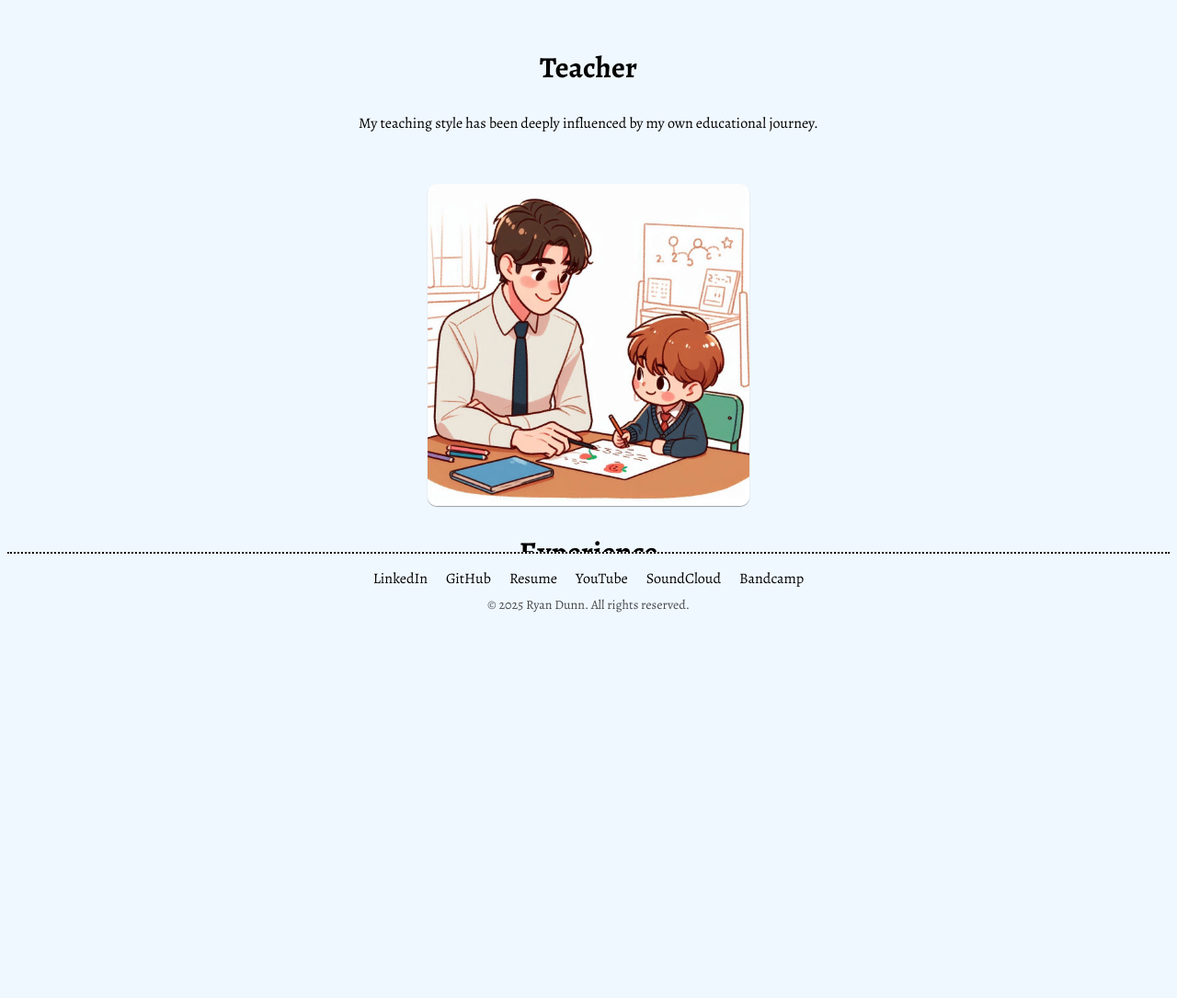
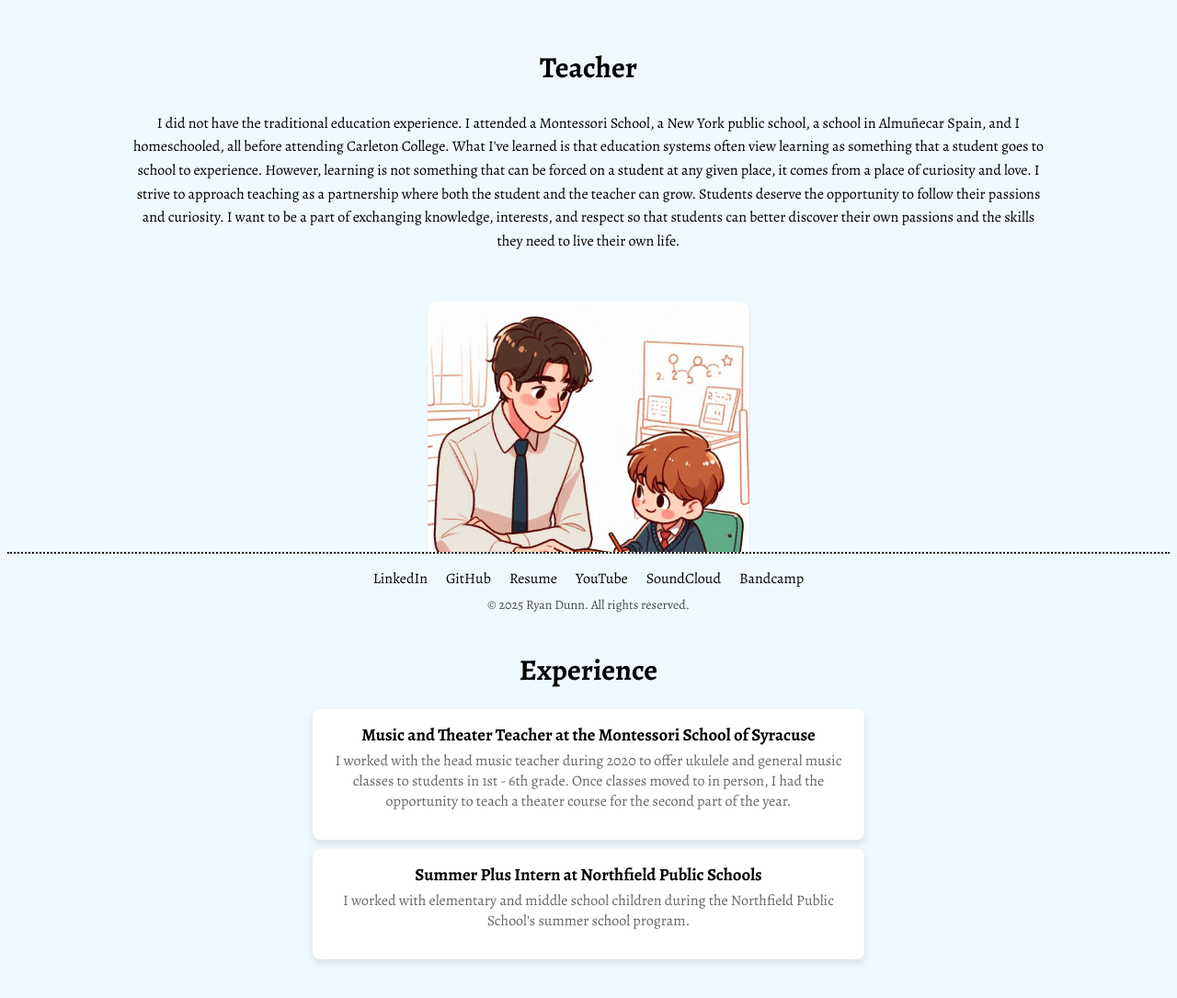
Before and after one commit to ryansdunn/personalwebsite, a plain HTML site: page teacher.html in a window 1280 px wide. Shown: the part 103-1188 px from the top of the page at 92% size. Before the commit the page ends 943 px from the top, so only its background shows below. Drawn offline with nearby package versions, Linux system fonts and the light colour scheme; a web font is replaced by a local one.

Commit message:
Teacher Web Page Updated

```diff
--- a/teacher.html
+++ b/teacher.html
@@ -29,7 +29,10 @@
                 <div class="image-container">
                     <h1>Teacher</h1>
                     <p class="_paragraph_1x51f_1">
-                        My teaching style has been deeply influenced by my own educational journey.
+                        I did not have the traditional education experience. I attended a Montessori School, a New York public school, a school in Almuñecar Spain, and I homeschooled, all before attending Carleton College.
+                        What I've learned is that education systems often view learning as something that a student goes to school to experience. However, learning is not something that can be forced on a student at any given place, it comes from a place of curiosity and love.
+                        I strive to approach teaching as a partnership where both the student and the teacher can grow. Students deserve the opportunity to follow their passions and curiosity. I want to be a part of exchanging knowledge, interests, and respect
+                        so that students can better discover their own passions and the skills they need to live their own life.
                     </p>
                     <div class="image-cards">
                             <div class="image-card-wrapper">
@@ -39,10 +42,15 @@
                             </div>
                     </div>
 
-                    <h1>Experience</h1>
-                    <ul>
-                        <li>Taught at Montessori School of Syracuse</li>
-                        <li>Worked for the Northfield Public Schools Summer Plus Program</li>
+                    <h1 class="center-header">Experience</h1>
+                    <ul class="software-course-list">
+                        <li><div class="bullet-card">
+                            <h3>Music and Theater Teacher at the Montessori School of Syracuse</h3>
+                             <p class="bullet-card-description">I worked with the head music teacher during 2020 to offer ukulele and general music classes to students in 1st - 6th grade. Once classes moved to in person, I had the opportunity to teach a theater course for the second part of the year.</p></div>
+                        </li>
+                        <li><div class="bullet-card"><h3>Summer Plus Intern at Northfield Public Schools</h3>
+                            <p class="bullet-card-description">I worked with elementary and middle school children during the Northfield Public School's summer school program.</p>
+                        </div></li>
                     </ul>
                 </div>
             </main>
```
